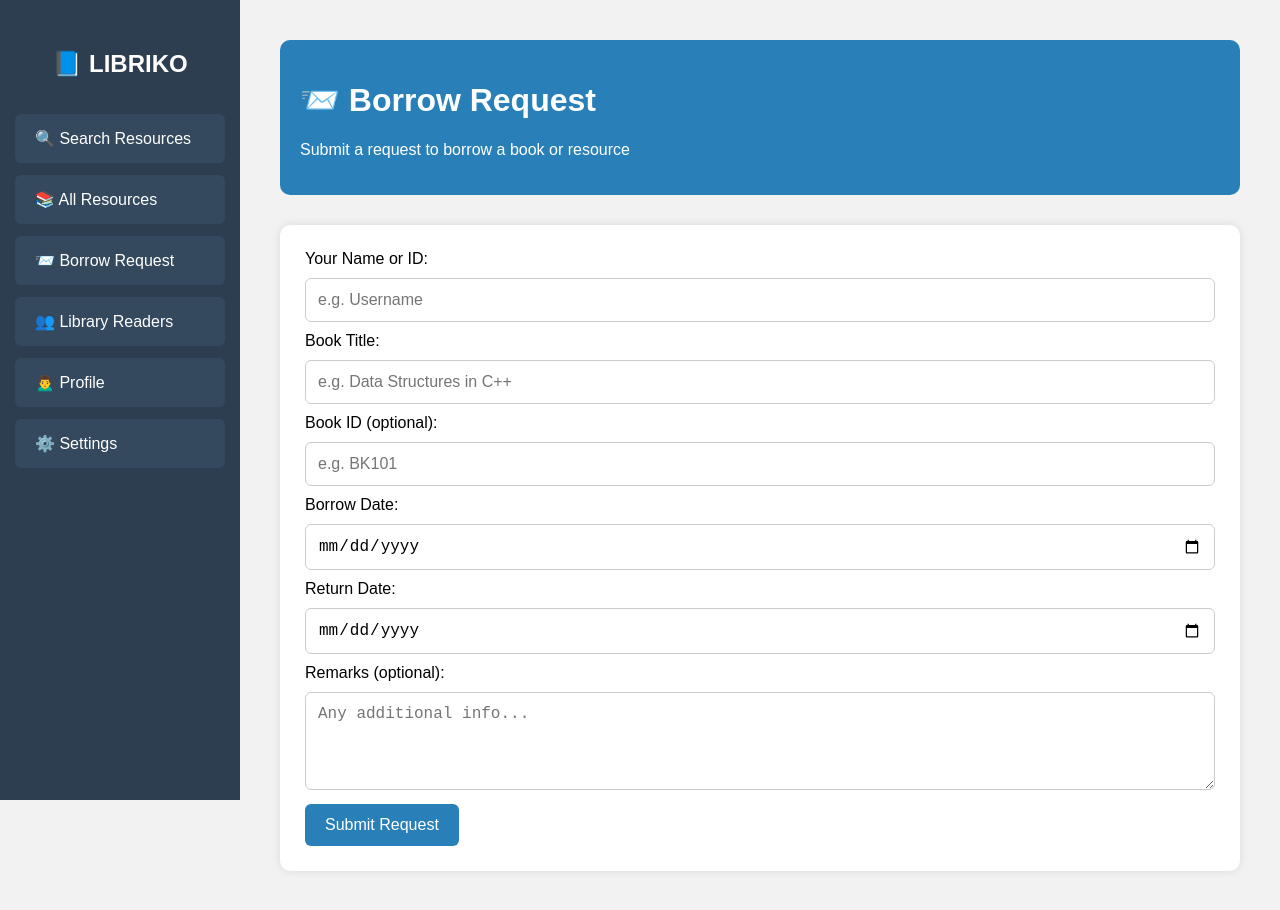
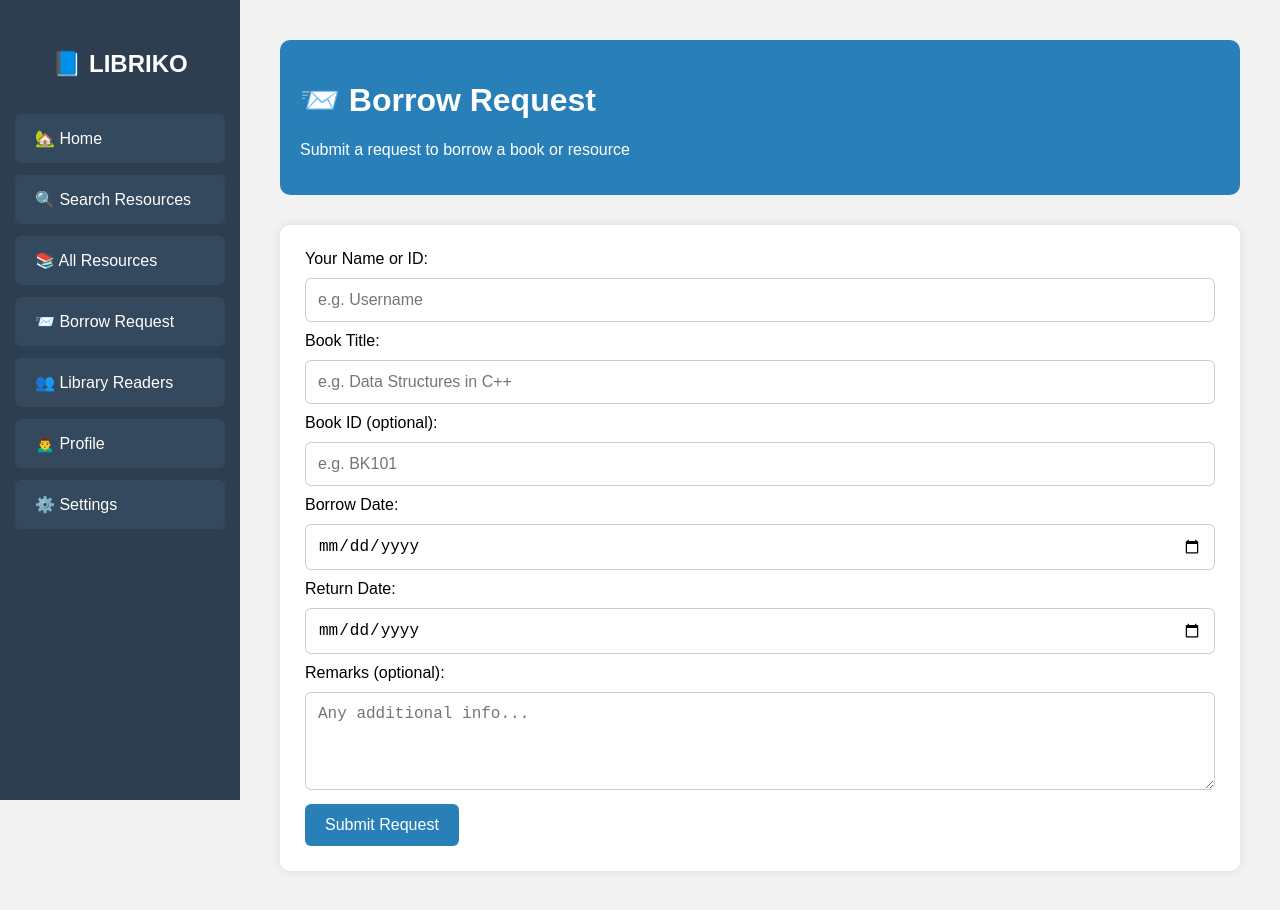
Before and after one commit to devarag75/library-project, a plain HTML site: page borrow.html in a window 1280 px wide. Drawn offline with Linux system fonts and the light colour scheme.

Commit message:
Update borrow.html

```diff
--- a/borrow.html
+++ b/borrow.html
@@ -127,6 +127,7 @@
   <!-- Sidebar -->
   <div class="sidebar">
     <h2>📘 LIBRIKO</h2>
+    <a href="home.html">🏡 Home</a>
     <a href="search.html">🔍 Search Resources</a>
     <a href="resources.html">📚 All Resources</a>
     <a href="borrow.html">📨 Borrow Request</a>
```
